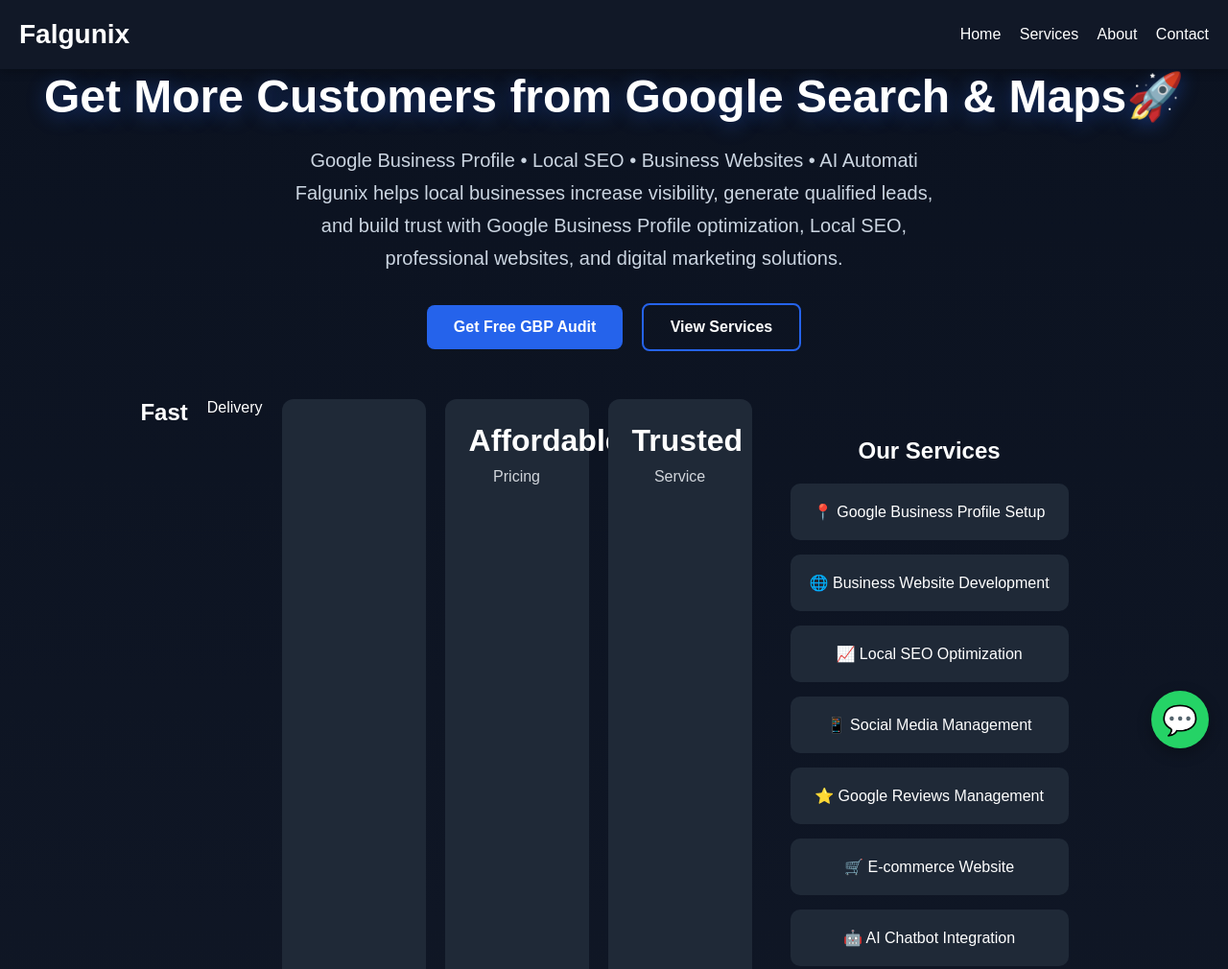
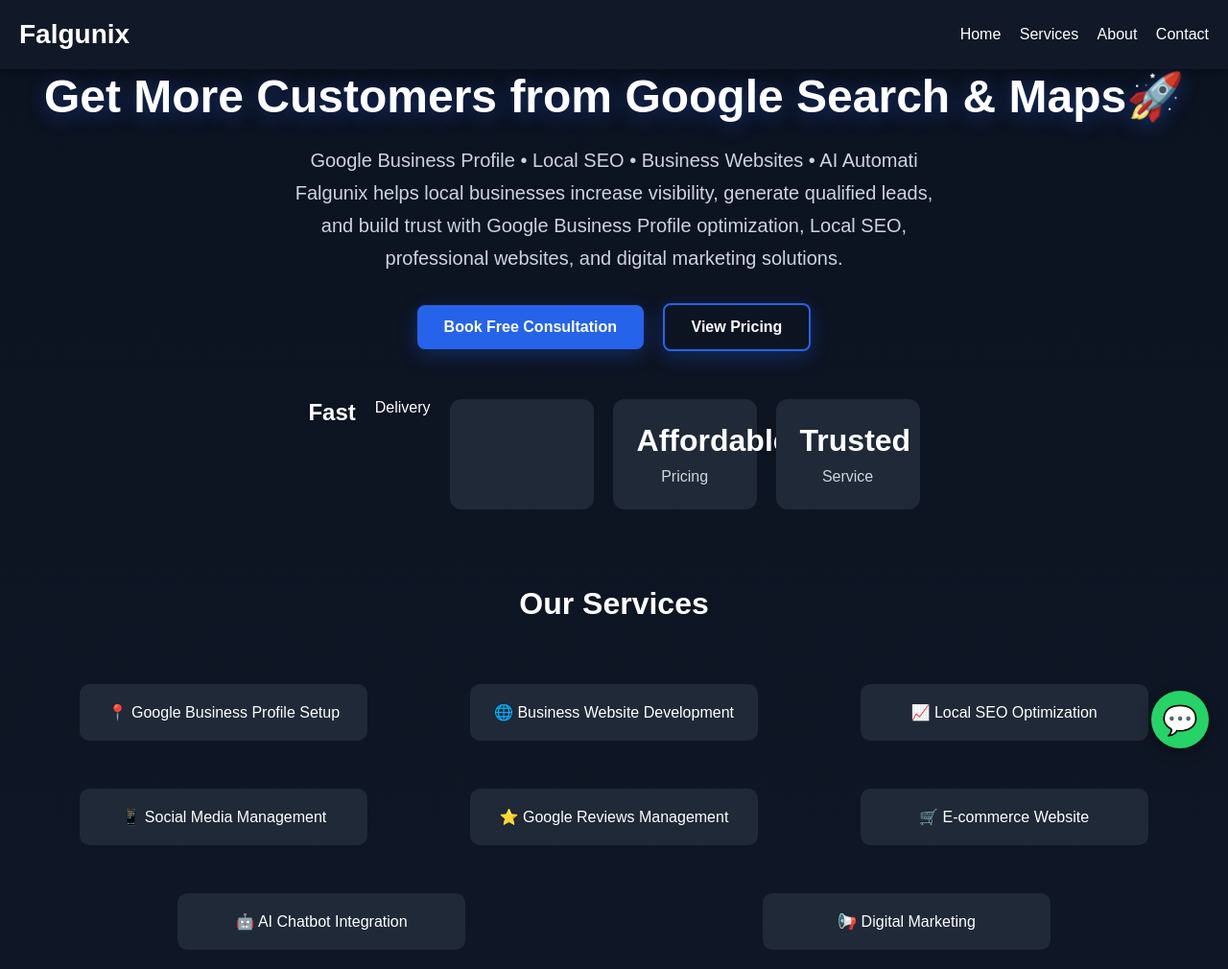
Before and after one commit to falgunix/Falgunix-, a plain HTML site: page index.html in a window 1280 px wide. Shown: the top 1010 px of the page at 96% size. Drawn offline with Linux system fonts and the light colour scheme.

Commit message:
Update index.html

```diff
--- a/index.html
+++ b/index.html
@@ -3,7 +3,7 @@
 <head>
 <meta charset="UTF-8">
 <meta name="viewport" content="width=device-width, initial-scale=1.0">
-<title>Falgunix | Google Business Profile & Local SEO Experts</title>
+<title>Falgunix | Grow Your Business Online </title>
 <meta name="description" content="Falgunix helps businesses grow with Google Business Profile optimization, Local SEO, professional websites, AI automation and digital marketing services.">
 
 <meta name="keywords" content="Google Business Profile, Local SEO, Business Website, AI Automation, Digital Marketing, Reputation Management, Website Development">
@@ -60,7 +60,7 @@
 }
 }
 
-.hero{
+.hero{padding:80px 20px;
 background: linear-gradient(135deg,#0b1220,#111827,#1e3a8a);
 }
 
@@ -80,7 +80,7 @@
 line-height:1.7;
 }
 
-.btn{
+.btn{box-shadow:0 6px 20px rgba(37,99,235,.3);
 display:inline-block;
 padding:14px 28px;
 background:#2563eb;
@@ -105,11 +105,17 @@
 background:#2563eb;
 }
 .services{
-padding:40px 20px;
+padding:60px 20px;
+display:flex;
+flex-wrap:wrap;
+justify-content:center;
+gap:20px;
 }
 
 .services h2{
-margin-bottom:20px;
+width:100%;
+font-size:32px;
+margin-bottom:30px;
 }
 
 .card{
@@ -117,7 +123,7 @@
 margin:15px auto;
 padding:20px;
 border-radius:10px;
-max-width:320px;
+width:300px;
 transition:0.3s;
 cursor:pointer;
 }
@@ -368,11 +374,11 @@
 
 
 <a class="btn" href="mailto:hello.falgunix@gmail.com">
-Get Free GBP Audit
+Book Free Consultation
 </a>
 
-<a class="btn secondary" href="#services">
-View Services
+<a class="btn secondary" href="#pricing">
+View Pricing
 </a>
 
 </section>
@@ -466,7 +472,7 @@
 </section>
 
 <section id="contact">
-<h2>Contact Us</h2>
+<h2>Let's Grow Your Business</h2>
 
   <form action="https://formsubmit.co/hello.falgunix@gmail.com" method="POST">
 
@@ -494,7 +500,9 @@
 
 </section>
 <footer>
-© 2026 Falgunix. All Rights Reserved.
+<p>© 2026 Falgunix. All Rights Reserved.</p>
+<p>hello.falgunix@gmail.com</p>
+<p>Ajmer, Rajasthan, India</p>
 </footer>
 <script>
 function toggleMenu(){
```
